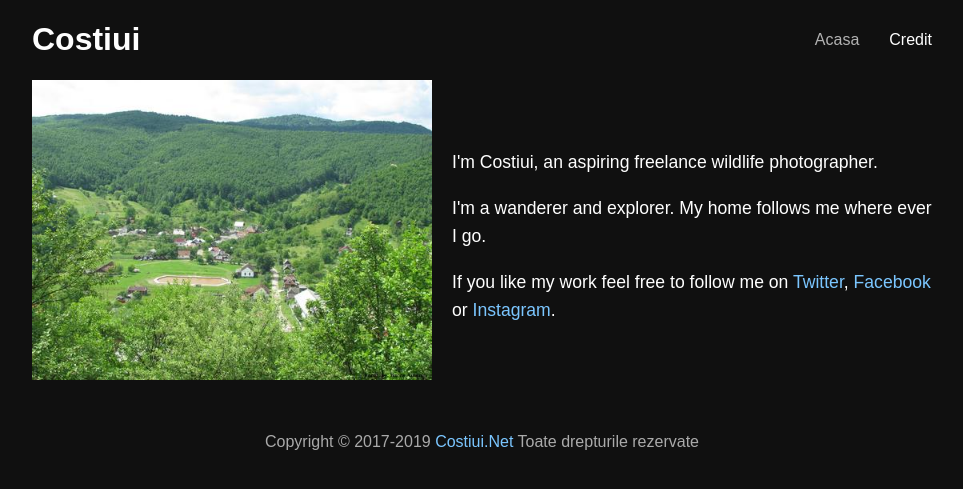
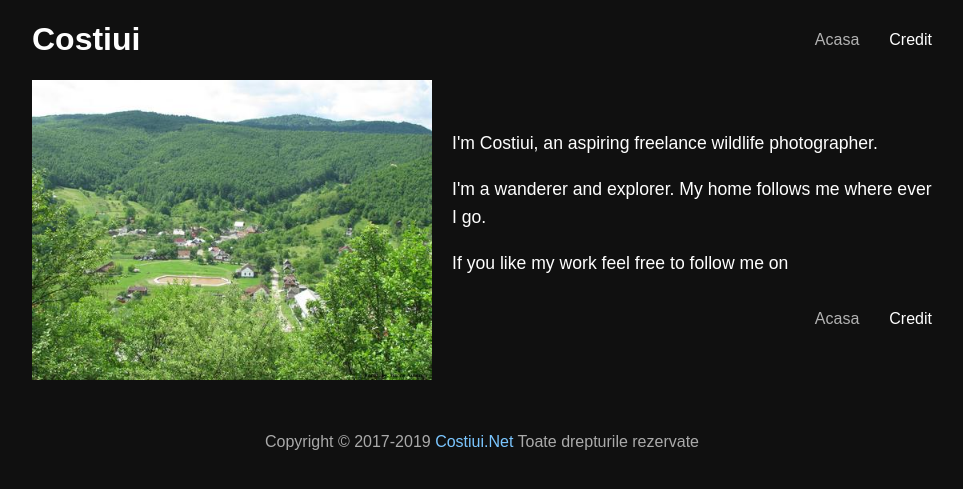
Before and after one commit to p-oszkar/foto, a Jekyll site: the page built from credit.html, in a window 1280 px wide. Shown: the top 489 px of the page, without its empty margins (158-1121 px from the left). Built offline with Jekyll 4.4.1, drawn with Linux system fonts in a browser that asks for light colours; some web fonts are replaced.

Commit message:
Update credit.html

```diff
--- a/credit.html
+++ b/credit.html
@@ -9,7 +9,9 @@ title: Credit
 
 			<p>I'm a wanderer and explorer. My home follows me where ever I go.</p>
 
-			<p>If you like my work feel free to follow me on <a href="https://twitter.com">Twitter</a>, <a href="https://facebook.com">Facebook</a> or <a href="https://instagram.com">Instagram</a>.</p>
+			<p>If you like my work feel free to follow me on
+				{% include navigation.html %}
+			</p>
 		</div>
 	</div>
 
```
